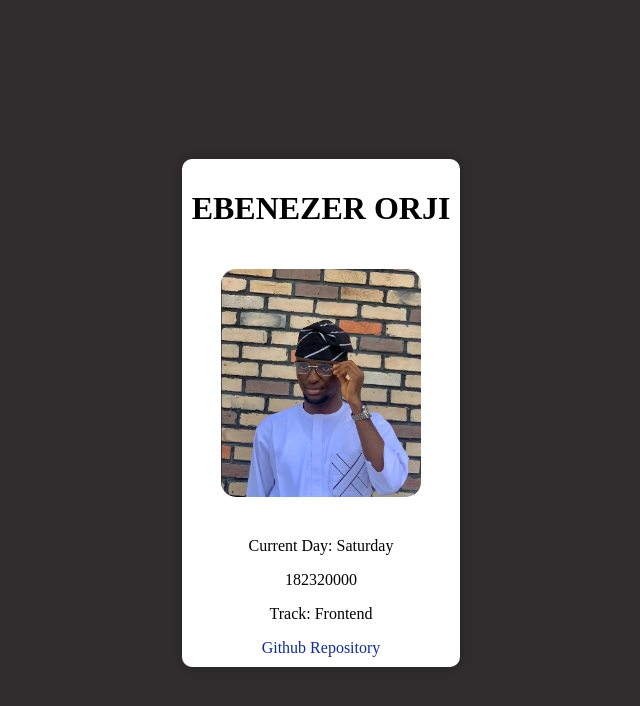
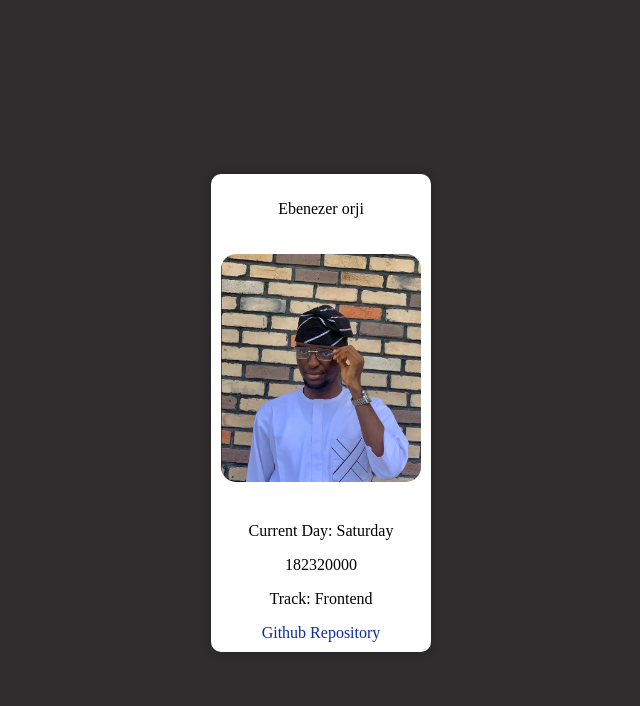
Before and after one commit to Ebenezerorji/Hng_internship, a plain HTML site: page index.html in a window 1280 px wide. Shown: the whole page, without its empty margins (319-959 px from the left). Drawn offline with Linux system fonts and the light colour scheme.

Commit message:
Update index.html

```diff
--- a/index.html
+++ b/index.html
@@ -3,19 +3,17 @@
 <head>
     <meta charset="UTF-8">
     <meta name="viewport" content="width=device-width, initial-scale=1.0">
-    <title>SLACK TASK</title>
+    <title>SLACK TASK 1</title>
     <link rel="stylesheet" href="style.css">
 </head>
 <body>
    <div class="container">
 
-    <h1 data-testid="slackUserName"> EBENEZER ORJI </h1>
+    <p data-testid="slackUserName"> Ebenezer orji </p>
 
-    <img data-testid="slackDisplayImage" src="Screenshot 2023-09-07 at 19.45.29.png" alt="EBENEZER ORJI">
+    <img  src="Screenshot 2023-09-07 at 19.45.29.png" alt="Ebenezer orji" data-testid="slackDisplayImage">
 
     <p data-testid="currentDayOfTheWeek"> </p>
-
-
 
     <p data-testid="currentUTCTime" id="currenttime"></p>
 
```
